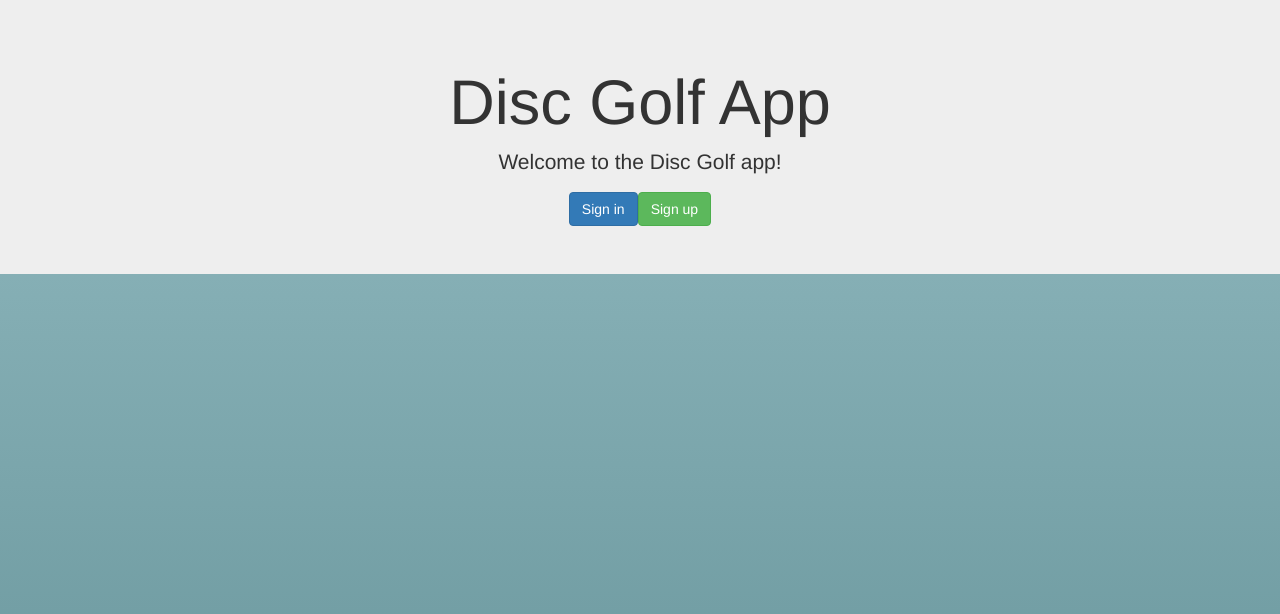
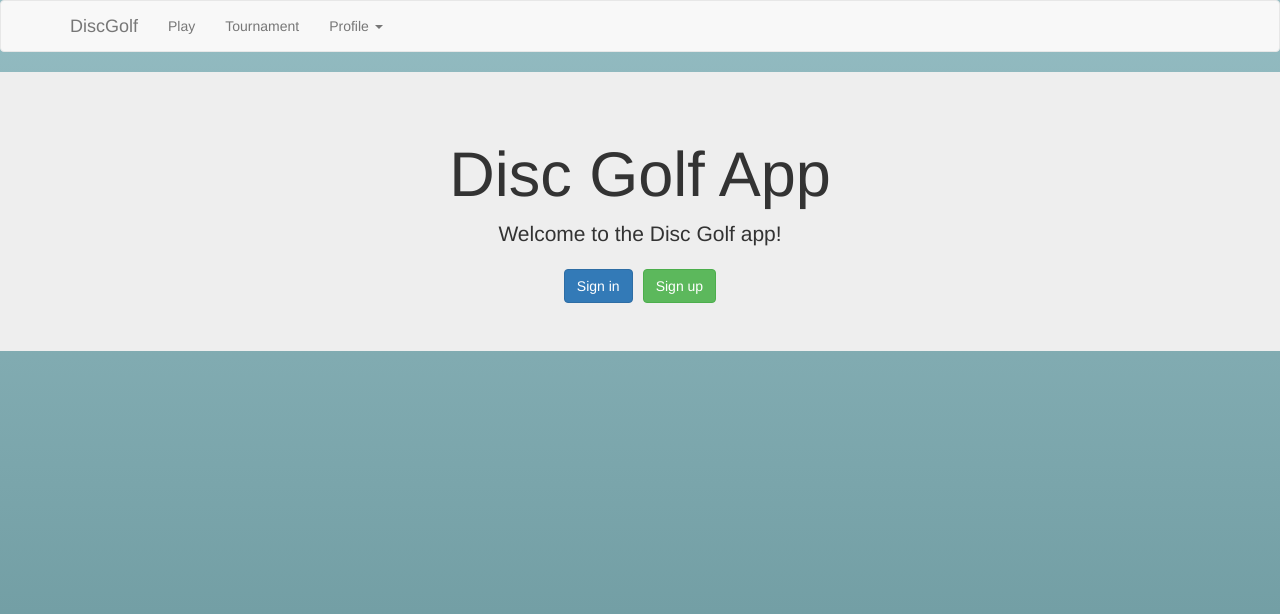
Before and after one commit to tsiika/DiscGolf-FrontEnd, a React (Create React App) app: page / in a window 1280 px wide. Shown: the top 614 px of the page. Built offline with nearby package versions, Linux system fonts and the light colour scheme.

Commit message:
Header component andded
It'll be removed or replaced since routing is going to be added in future.

```diff
--- a/package.json
+++ b/package.json
@@ -35,6 +35,8 @@
     "react": "^16.2.0",
     "react-bootstrap": "^0.32.1",
     "react-dom": "^16.2.0",
+    "react-router": "^4.2.0",
     "react-scripts": "^1.1.1"
-  }
+  },
+  "proxy": "https://localhost:3007"
 }
--- a/src/App.css
+++ b/src/App.css
@@ -41,3 +41,11 @@ body {
   height: 100%;
   font-family: Arial, Helvetica, sans-serif;
 }
+
+.navbar {
+  color: green;
+}
+
+.btn {
+  margin: 5px;
+}
--- a/src/App.js
+++ b/src/App.js
@@ -1,14 +1,13 @@
 import React, { Component } from 'react';
-import ReactDOM from 'react-dom';
-import Bootstrap from 'react-bootstrap';
-import logo from './logo.svg';
 import './App.css';
 import Container from './components/Container';
+import Header from './components/Header';
 
 class App extends Component {
   render() {
     return (
       <div className="App">
+      <Header />
         <Container/>
 
 <link rel="stylesheet" href="https://maxcdn.bootstrapcdn.com/bootstrap/3.3.7/css/bootstrap.min.css" integrity="sha384-BVYiiSIFeK1dGmJRAkycuHAHRg32OmUcww7on3RYdg4Va+PmSTsz/K68vbdEjh4u" crossorigin="anonymous" />
--- /dev/null
+++ b/src/components/Header.js
@@ -0,0 +1,33 @@
+import React from 'react';
+import {Navbar, Nav, NavItem, NavDropdown, MenuItem, Button} from 'react-bootstrap';
+
+export default class Header extends React.Component {
+
+    render() {
+        return(
+            <Navbar>
+            <Navbar.Header>
+                <Navbar.Brand>
+                <a href="#home">DiscGolf</a>
+                </Navbar.Brand>
+            </Navbar.Header>
+            <Nav>
+                <NavItem eventKey={1} href="#">
+                Play
+                </NavItem>
+                <NavItem eventKey={2} href="#">
+                Tournament
+                </NavItem>
+                <NavDropdown eventKey={3} title="Profile" id="basic-nav-dropdown">
+                <MenuItem eventKey={3.1}>Overview</MenuItem>
+                <MenuItem eventKey={3.2}>Preferences</MenuItem>
+                 <MenuItem divider />
+                <MenuItem eventKey={3.3}>Log Out</MenuItem>
+                </NavDropdown>
+            </Nav>
+            </Navbar>
+
+        )
+    }
+
+}
```
Also changed, not shown: 1 other file (tests, documents, lock files or other folders).
